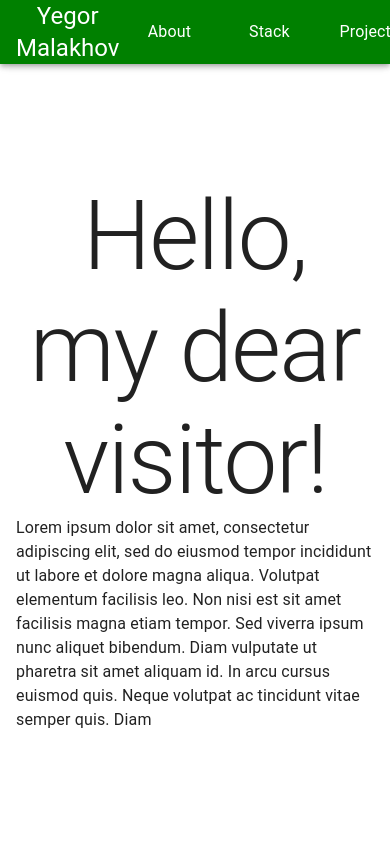
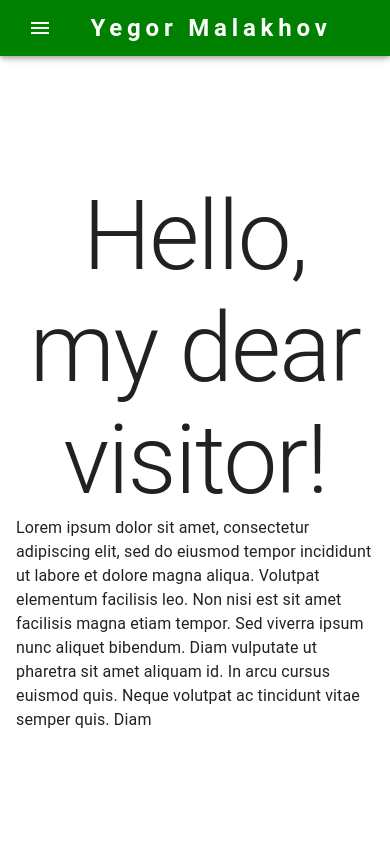
Before and after one commit to yegormalakhov/portfolio_one_page, a React (Create React App) app: page / in a window 390 px wide. Shown: the top 844 px of the page. Built offline with nearby package versions, Linux system fonts and the light colour scheme; the HTML template or start-up script is replaced by a standard one.

Commit message:
responsive nav, burger menu

```diff
--- a/src/components/Header.js
+++ b/src/components/Header.js
@@ -1,11 +1,18 @@
+import React, { useEffect, useState } from "react";
 import {
   Typography,
   Box,
   AppBar,
   Toolbar,
   Slide,
+  IconButton,
+  Menu,
+  Container,
+  Button,
+  MenuItem,
   useScrollTrigger,
 } from "@mui/material";
+import MenuIcon from "@mui/icons-material/Menu";
 
 function HideOnScroll({ children }) {
   const trigger = useScrollTrigger();
@@ -13,36 +20,191 @@ function HideOnScroll({ children }) {
 }
 
 const Header = ({ navToSt, navToAb, navToPr, ...props }) => {
+  const [anchorElNav, setAnchorElNav] = React.useState(null);
+  const [anchorElUser, setAnchorElUser] = React.useState(null);
+
+  const handleOpenNavMenu = (event) => {
+    setAnchorElNav(event.currentTarget);
+  };
+  const handleOpenUserMenu = (event) => {
+    setAnchorElUser(event.currentTarget);
+  };
+
+  const handleCloseNavMenu = () => {
+    setAnchorElNav(null);
+  };
+
+  const handleCloseUserMenu = () => {
+    setAnchorElUser(null);
+  };
   return (
     <HideOnScroll {...props}>
       <AppBar>
         <Toolbar className="header">
-          <Typography variant="h5" component="div">
+          <Typography
+            variant="h5"
+            component="div"
+            noWrap
+            sx={{
+              mr: 2,
+              display: { xs: "none", sm: "flex" },
+              fontWeight: 500,
+              color: "inherit",
+              textDecoration: "none",
+            }}
+          >
             Yegor Malakhov
           </Typography>
-          <Box className="headerMenu">
+
+          <Box
+            className="headerMenu"
+            sx={{
+              flexGrow: 1,
+              display: { xs: "flex", sm: "none" },
+              align: "right",
+            }}
+          >
+            <IconButton
+              size="large"
+              aria-label="account of current user"
+              aria-controls="menu-appbar"
+              aria-haspopup="true"
+              onClick={handleOpenNavMenu}
+              color="inherit"
+              align="right"
+            >
+              <MenuIcon />
+            </IconButton>
+            <Menu
+              id="menu-appbar"
+              anchorEl={anchorElNav}
+              anchorOrigin={{
+                vertical: "bottom",
+                horizontal: "left",
+              }}
+              keepMounted
+              transformOrigin={{
+                vertical: "top",
+                horizontal: "left",
+              }}
+              open={Boolean(anchorElNav)}
+              onClose={handleCloseNavMenu}
+              sx={{
+                display: { xs: "block", md: "none" },
+              }}
+            >
+              <MenuItem
+                onClick={() => {
+                  navToAb();
+                  handleCloseNavMenu();
+                }}
+              >
                 <Typography
-              onClick={navToAb}
+                  textAlign="center"
                   sx={{ minWidth: 100, cursor: "pointer" }}
                 >
                   About
                 </Typography>
-
+              </MenuItem>
+              <MenuItem
+                onClick={() => {
+                  navToSt();
+                  handleCloseNavMenu();
+                }}
+              >
                 <Typography
-              onClick={navToSt}
+                  textAlign="center"
                   sx={{ minWidth: 100, cursor: "pointer" }}
                 >
                   Stack
                 </Typography>
-
+              </MenuItem>
+              <MenuItem
+                onClick={() => {
+                  navToPr();
+                  handleCloseNavMenu();
+                }}
+              >
                 <Typography
-              onClick={navToPr}
+                  textAlign="center"
                   sx={{ minWidth: 100, cursor: "pointer" }}
                 >
                   Projects
                 </Typography>
-            <Typography sx={{ minWidth: 100 }}>Contacts</Typography>
+              </MenuItem>
+              <MenuItem
+                onClick={() => {
+                  handleCloseNavMenu();
+                }}
+              >
+                <Typography textAlign="center" sx={{ minWidth: 100 }}>
+                  Contacts
+                </Typography>
+              </MenuItem>
+            </Menu>
           </Box>
+          <Box
+            align="right"
+            sx={{ flexGrow: 1, display: { xs: "none", sm: "flex" } }}
+          >
+            <Typography
+              onClick={() => {
+                handleCloseNavMenu();
+              }}
+              textAlign="center"
+              sx={{ minWidth: 90 }}
+            >
+              Contacts
+            </Typography>
+
+            <Typography
+              onClick={() => {
+                navToPr();
+                handleCloseNavMenu();
+              }}
+              textAlign="center"
+              sx={{ minWidth: 90, cursor: "pointer" }}
+            >
+              Projects
+            </Typography>
+            <Typography
+              onClick={() => {
+                navToSt();
+                handleCloseNavMenu();
+              }}
+              textAlign="center"
+              sx={{ minWidth: 90, cursor: "pointer" }}
+            >
+              Stack
+            </Typography>
+            <Typography
+              onClick={() => {
+                navToAb();
+                handleCloseNavMenu();
+              }}
+              textAlign="center"
+              sx={{ minWidth: 90, cursor: "pointer" }}
+            >
+              About
+            </Typography>
+          </Box>
+          <Typography
+            variant="h5"
+            noWrap
+            component="a"
+            href=""
+            sx={{
+              mr: 2,
+              display: { xs: "flex", sm: "none" },
+              flexGrow: 1,
+              fontWeight: 700,
+              letterSpacing: ".3rem",
+              color: "inherit",
+              textDecoration: "none",
+            }}
+          >
+            Yegor Malakhov
+          </Typography>
         </Toolbar>
       </AppBar>
     </HideOnScroll>
--- a/src/components/Hero.js
+++ b/src/components/Hero.js
@@ -1,5 +1,4 @@
 import { Typography, Container, Box, Grid } from "@mui/material";
-import hero from "../media/hero.jpg";
 
 const Hero = () => {
   return (
```
Lines whose indentation alone changed are shown as unchanged.
